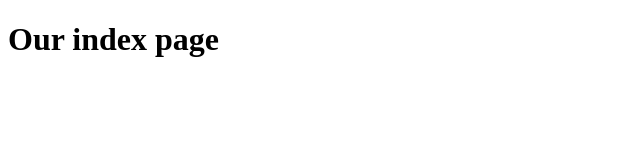
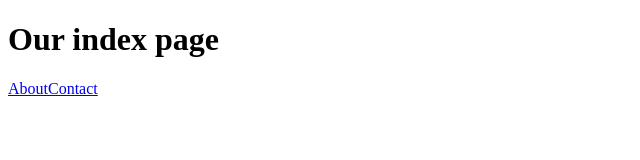
Before and after one commit to CloudBop/first-simple-nextjs, a Next.js app: page / in a window 1280 px wide. Shown: the top 160 px of the page, without its empty margins (0-640 px from the left). Built offline with nearby package versions, Linux system fonts and the light colour scheme.

Commit message:
added routes demonstarting how init APP load and SSR/Client routes

```diff
--- a/pages/about.js
+++ b/pages/about.js
@@ -1,5 +1,6 @@
 const AboutPage = () => {
-  console.log("I am running ssr&&client")
+  // ssr if initial request of app.
+  console.log("<About/> running ssr&&client")
   return (
     <h1>This is the about page</h1>
   )
--- a/pages/index.js
+++ b/pages/index.js
@@ -1,7 +1,21 @@
-const Index = () => (
-  <div>
-    <h1>Our index page</h1>
-  </div>
-)
+import Link from 'next/link'
+
+const Index = () => {
+  console.log(`**Running Index`)
+  return (
+    <div>
+      <h1>Our index page</h1>
+      <Link href="/about">
+        {/*  */}
+        <a>About</a>
+      </Link>
+      <Link href="/contact">
+        {/*  */}
+        <a>Contact</a>
+      </Link>
+
+    </div>
+  )
+}
 
 export default Index;
```
Also changed, not shown: pages/contact.js (added, +7 -0 lines).
